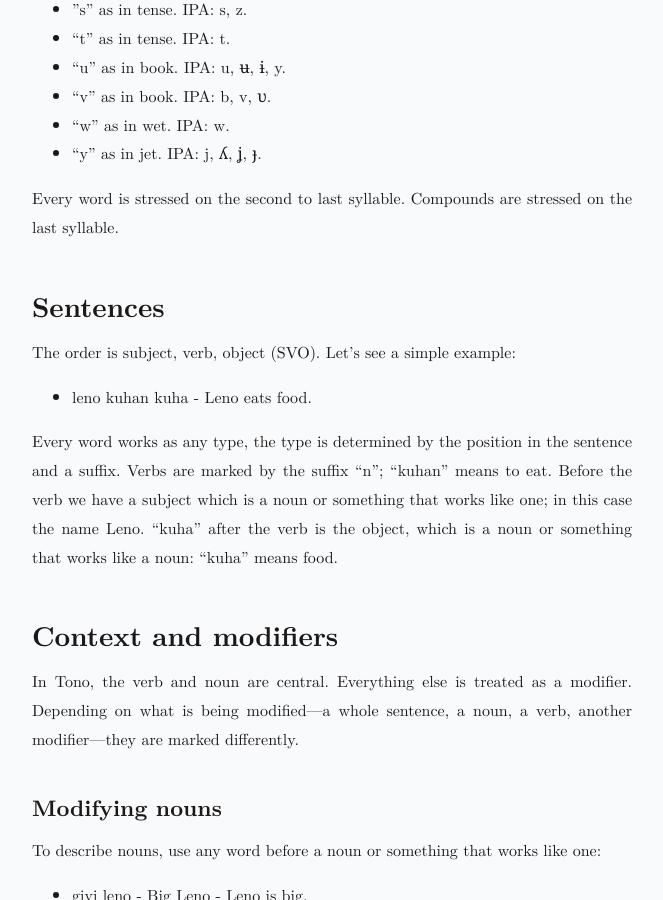
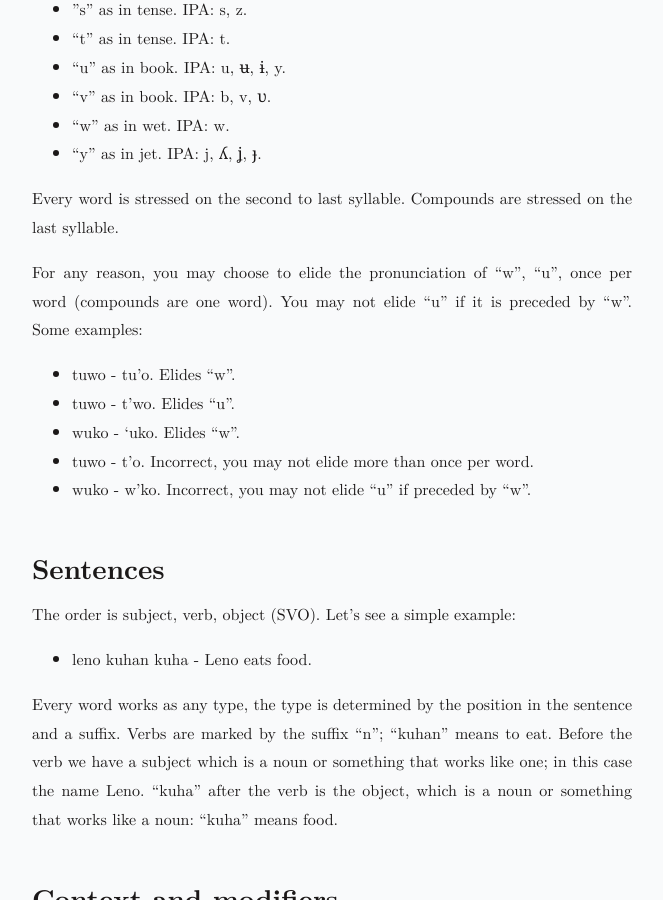
Before and after one commit to jProgr/jprogr.github.io, a Jekyll site: the page built from _posts/2024-03-12-tono-language.md, in a window 1280 px wide and 900 px high, scrolled down 3023 px. Shown: the whole window, without its empty margins (308-971 px from the left). Built offline with Jekyll 4.4.1, drawn with Linux system fonts in a browser that asks for light colours; some of the changed text lies outside the part shown.

Commit message:
Update content
Updated "The Tono language".

```diff
--- a/_posts/2024-03-12-tono-language.md
+++ b/_posts/2024-03-12-tono-language.md
@@ -106,6 +106,14 @@ The pronunciation is as follows, precise pronunciation is not needed:
 - "y" as in jet. IPA: j, ʎ, ʝ, ɟ.
 
 Every word is stressed on the second to last syllable. Compounds are stressed on the last syllable.
+
+For any reason, you may choose to elide the pronunciation of "w", "u", once per word (compounds are one word). You may not elide "u" if it is preceded by "w". Some examples:
+
+- tuwo - tu'o. Elides "w".
+- tuwo - t'wo. Elides "u".
+- wuko - 'uko. Elides "w".
+- tuwo - t'o. Incorrect, you may not elide more than once per word.
+- wuko - w'ko. Incorrect, you may not elide "u" if preceded by "w".
 
 ## Sentences
 
@@ -361,6 +369,7 @@ To transform a foreign word into Tono follow these rules:
     - Any long sound becomes short.
     - Simplify sounds.
     - Ignore tone.
+    - Any letter that is barely said may be elided.
     - Follow the IPA to Tono letters map.
 2. Follow the consonant-vowel rule.
 3. Any sole vowel may be prepended with w.
```
Also changed, not shown: other parts of _posts/2024-03-12-tono-language.md (+2 -2 lines).
